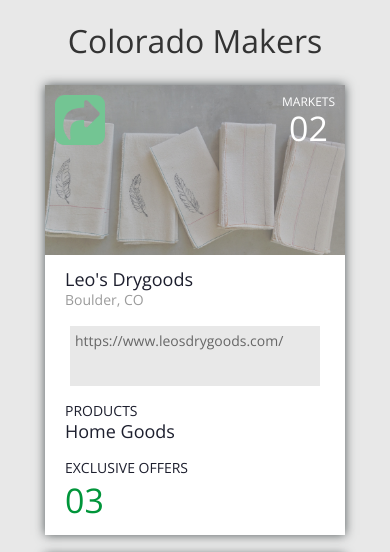
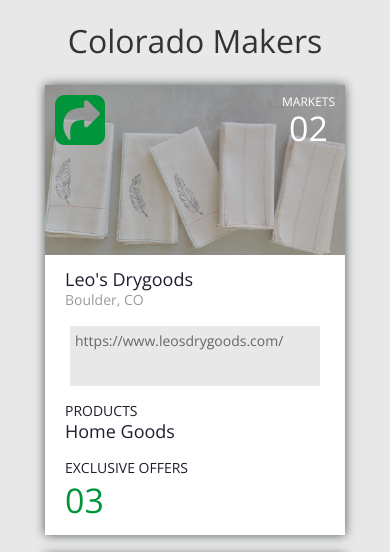
Before and after one commit to HartiganHM/hh-comp-challenge-2, a plain HTML site: page index.html in a window 390 px wide. In both pictures the pointer is over the element 80 px from the left and 406 px from the top of the page. Shown: the part 287-839 px from the top of the page. Drawn offline with nearby package versions, Linux system fonts and the light colour scheme.

Commit message:
Responsive Tweaks

```diff
--- a/style.css
+++ b/style.css
@@ -3,7 +3,7 @@
 /*Colors*/
 /*Dark Gunmetal: #1D1F2E
 /*Davy's Gray: #515859
-/* Eerie Black: #101A1C
+/*Eerie Black: #101A1C
 /*Iguana Green: #73C593
 /*North Texas Green: #00953A
 
@@ -198,11 +198,15 @@
 	background-image: url(images/share.svg);
 	background-size: 50px;
 	height: 50px;
+	opacity: 0.5;
 	width: 50px;
 }
 
 .view-card:hover {
-	background-image: url(images/hover/share-hover.svg);
+	background-image: url(images/inactive/share-inactive.svg);
+	opacity: 1.0;
+	transition: 0.5s;
+	transition-property: opacity;
 }
 
 /*Card Info Section*/
@@ -291,6 +295,18 @@
 	background-image: url(images/card-images/TT.jpg);
 }
 /*Media Queries*/
+@media screen and (min-width: 1500px) {
+	.container {
+		margin: 15px 100px;
+	}
+}
+
+@media screen and (min-width: 1800px) {
+	.container {
+		margin: 15px 200px;
+	}
+}
+
 @media screen and (max-width: 750px) {
 	.brand-name {
 		padding: 10px;
```
Also changed, not shown: images/inactive/share-inactive.svg (added).
